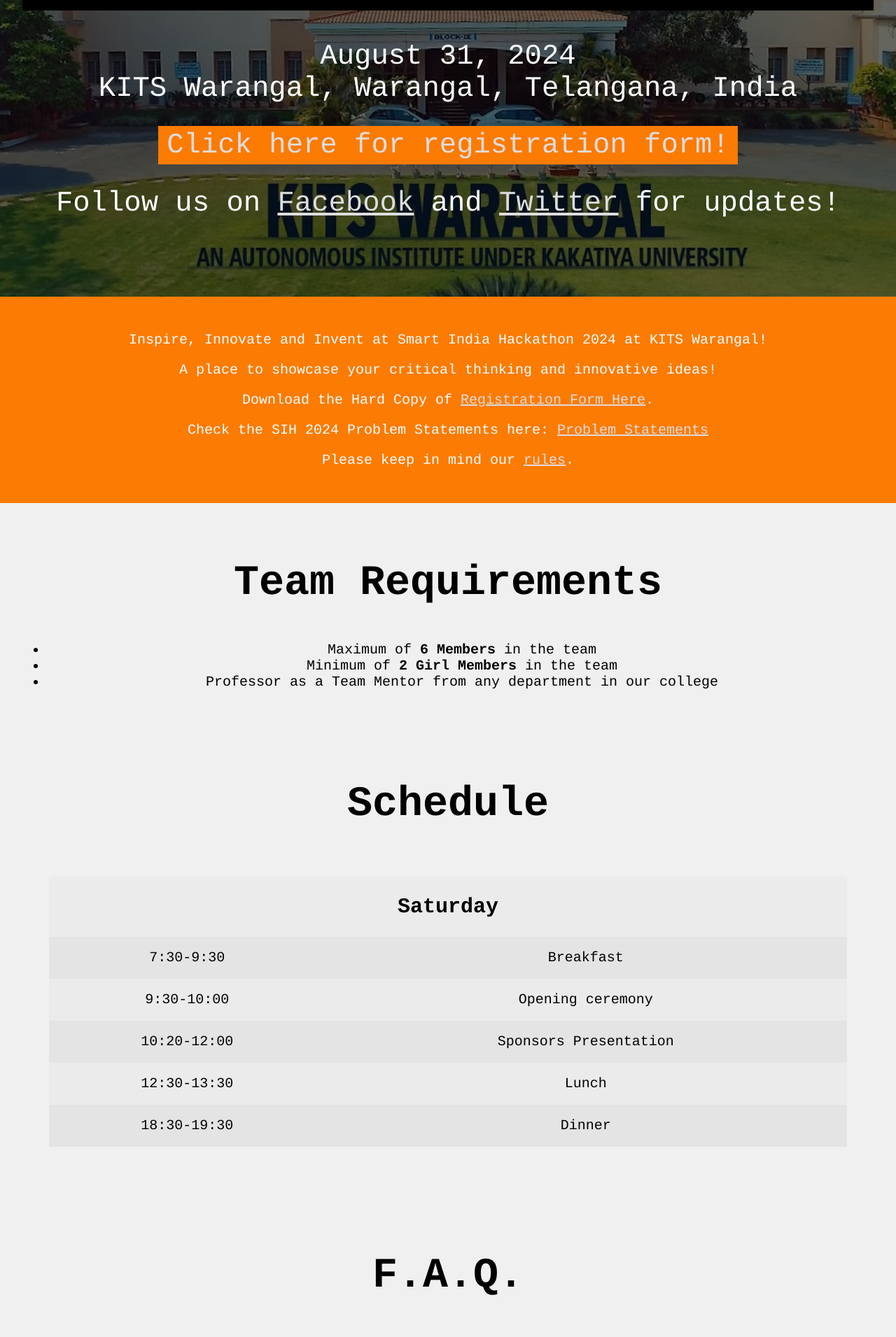
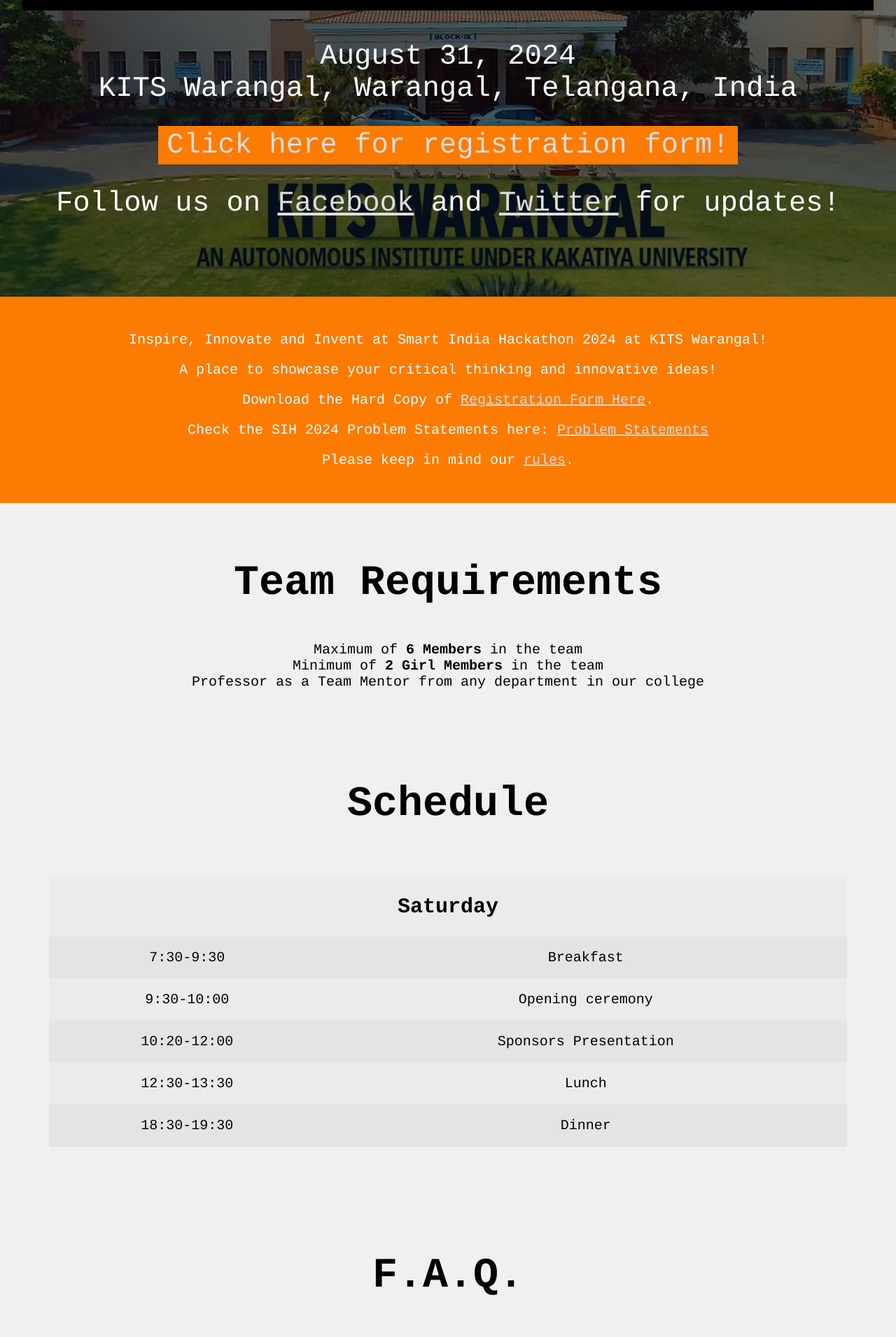
Before and after one commit to sih2024kitsw/sih2024kitsw.github.io, a Jekyll site: the page built from index.html, in a window 1280 px wide. Shown: the part 476-2387 px from the top of the page at 70% size. Built offline with Jekyll 4.4.1, drawn with Linux system fonts in a browser that asks for light colours.

Commit message:
removed ul and resorted to p

```diff
--- a/index.html
+++ b/index.html
@@ -60,11 +60,11 @@
 <section id="teamreq">
   <div>
     <h1>Team Requirements</h1>
-    <ul>
-      <li>Maximum of <b>6 Members</b> in the team</li>
-      <li>Minimum of <b>2 Girl Members</b> in the team</li>
-      <li>Professor as a Team Mentor from any department in our college</li>
-    </ul>
+    <p>
+      Maximum of <b>6 Members</b> in the team<br>
+      Minimum of <b>2 Girl Members</b> in the team<br>
+      Professor as a Team Mentor from any department in our college<br>
+    </p>
   </div>
 </section>
 {% if site.data.schedule %}
```
